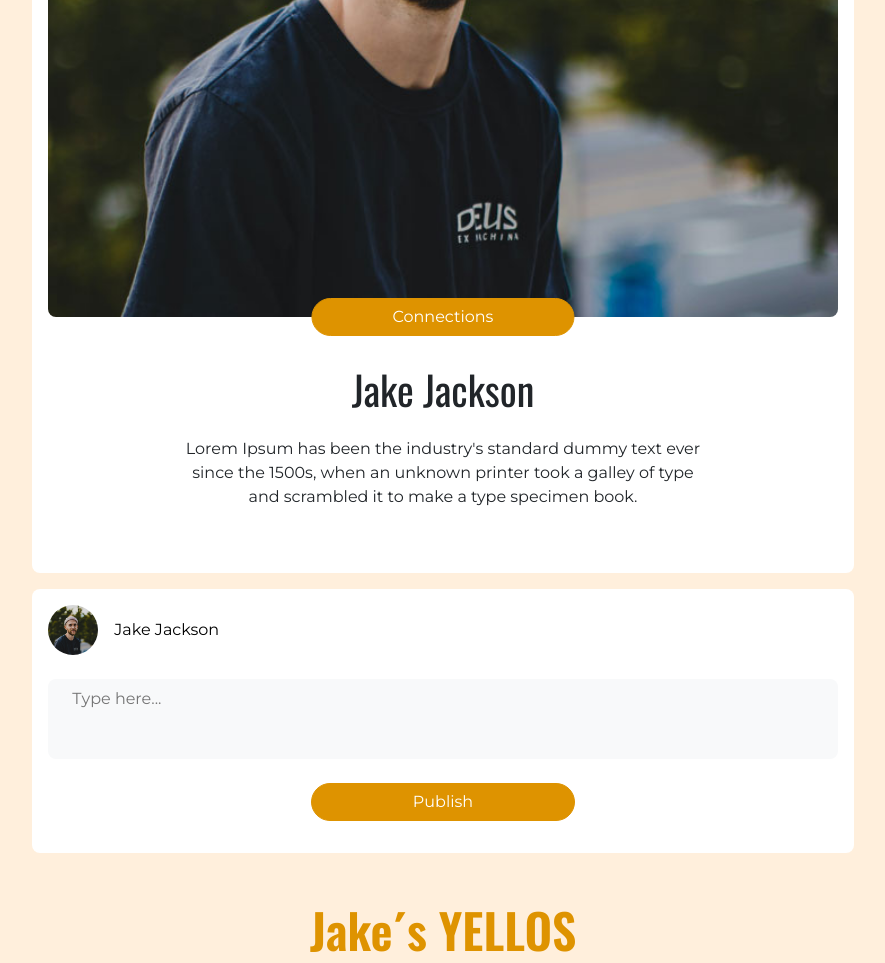
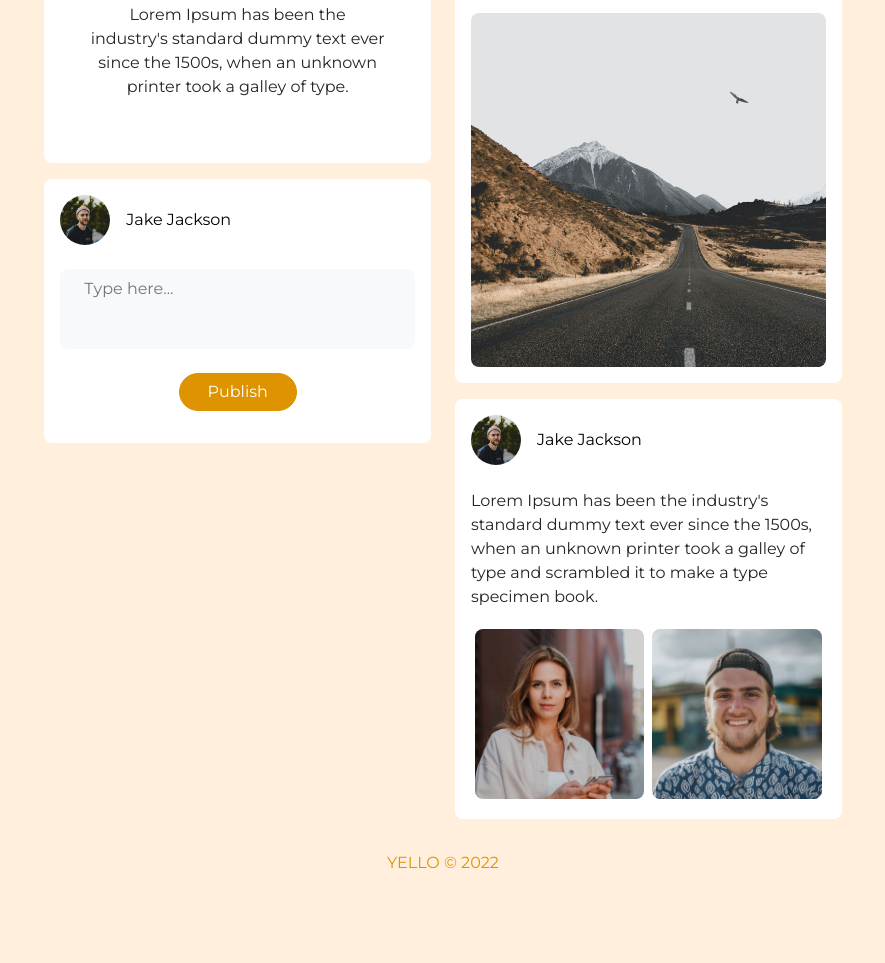
Before and after one commit to marthebull/css-frameworks-CA-29-08-2022, a website: page profile.html in a window 1280 px wide. Shown: the part 660-1623 px from the top of the page, without its empty margins (197-1082 px from the left). After the commit the page ends 1551 px from the top, so only its background shows below. Drawn offline with nearby package versions, Linux system fonts and the light colour scheme.

Commit message:
Breaks in to two coloums lg

```diff
--- a/profile.html
+++ b/profile.html
@@ -21,14 +21,15 @@
             </a>
         </div>
     </header>
-    <main class="container p-3 col-12 col-md-8 mx-auto">
+    <main class="container row p-3 col-12 col-md-8 mx-auto">
+        <div class="col-lg-6">
             <div class="bg-white rounded-3 p-3 mb-3 text-center">
                 <div class="position-relative mb-5">
                     <img class="rounded-3 col-12"  src="/images/jake-square.jpg" alt="Jakes profile picture">
-                <button class="btn btn-primary mb-3 col-6 col-md-4 text-secondary rounded-pill mx-auto position-absolute top-100 start-50 translate-middle">Connections</button>
+                    <button class="btn btn-primary mb-3 col-6 col-md-8 text-secondary rounded-pill mx-auto position-absolute top-100 start-50 translate-middle">Connections</button>
                 </div>
                 <h1 class="mb-4">Jake Jackson</h1>
-            <p class="col-md-8 mx-auto mb-5">Lorem Ipsum has been the industry's standard dummy text ever since the 1500s, when an unknown printer took a galley of type and scrambled it to make a type specimen book.</p>
+                <p class="col-md-10 mx-auto mb-5">Lorem Ipsum has been the industry's standard dummy text ever since the 1500s, when an unknown printer took a galley of type.</p>
             </div>
             <div class="bg-white rounded-3 p-3 mb-5 text-center">
                 <div>
@@ -40,8 +41,8 @@
                 <input class="rounded-3 border-0 mb-3 p-2 ps-4 mx-auto col-12 bg-light pb-5 mb-4" type="text" placeholder="Type here...">
                 <button type="submit" class="btn btn-primary mb-3 col-6 col-md-4 text-secondary rounded-pill mx-auto">Publish</button>
             </div>
-        <div>
-            <h2 class="text-primary display-5 mx-auto mb-4 text-center">Jake´s YELLOS</h2>
+        </div>
+        <div class="col-lg-6">
             <div class="bg-white rounded-3 p-3 mb-3">
                 <div>
                     <a class="d-flex align-items-center mb-4 text-decoration-none" href="profile.html">
@@ -98,5 +99,8 @@
             </div>
         </div>
     </main>
+    <footer class="text-center">
+        <p class="text-primary">YELLO © 2022</p>
+    </footer>
 </body>
 </html>
```
Also changed, not shown: home-feed.html (+6 -4 lines), index.html (+3 -0 lines). Lines whose indentation alone changed are shown as unchanged.
